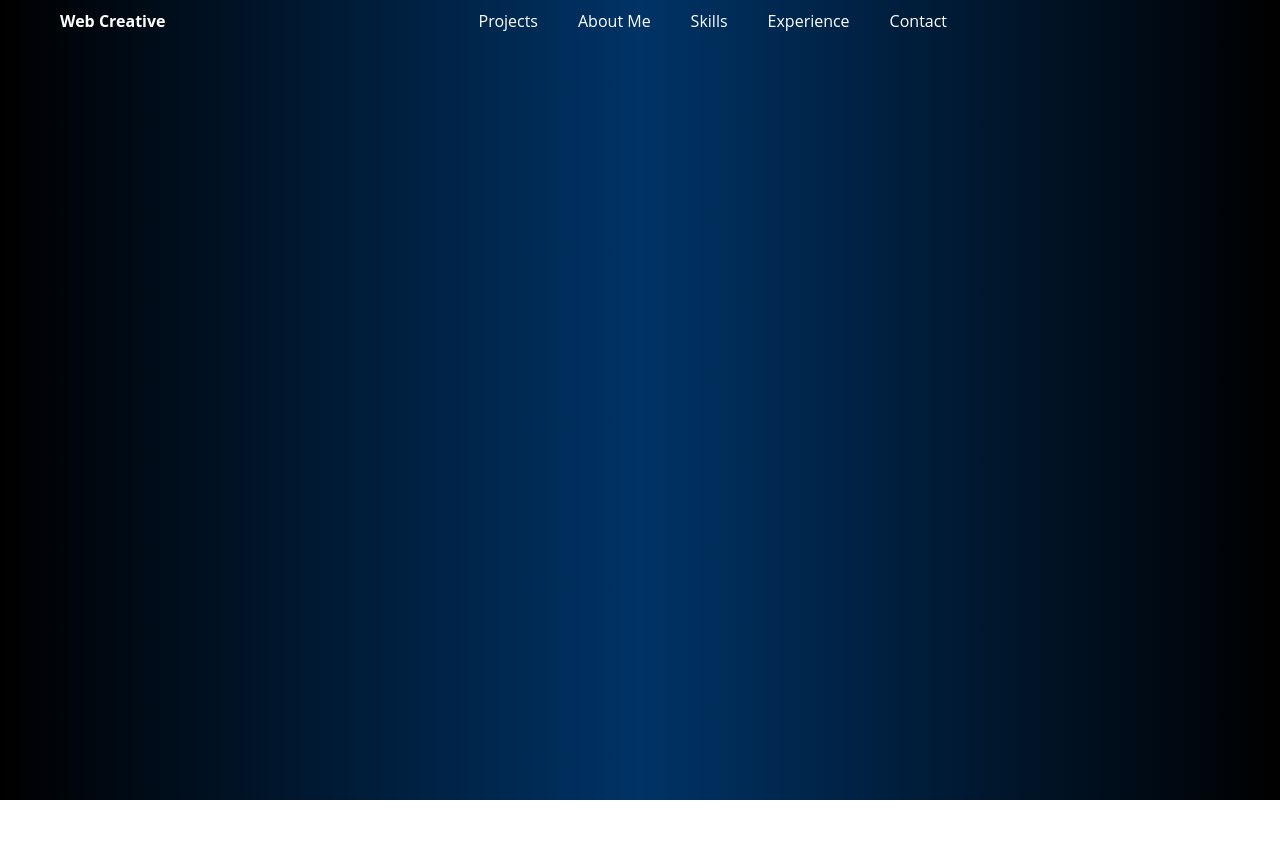
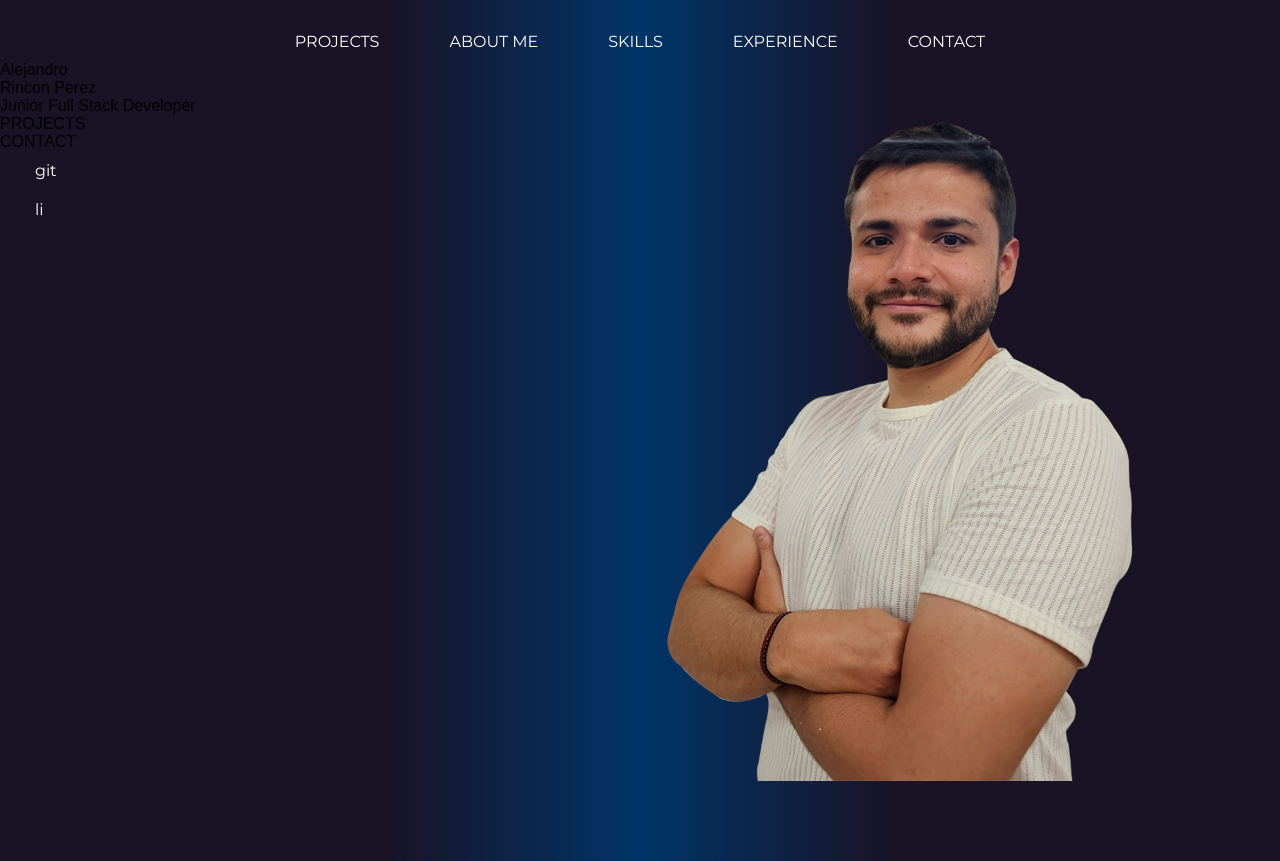
Before and after one commit to AlejandroRinconPerez/Portfolio, a plain HTML site: page index.html in a window 1280 px wide. Before the commit the page ends 800 px from the top, so only its background shows below. Drawn offline with nearby package versions, Linux system fonts and the light colour scheme; a web font is replaced by a local one.

Commit message:
feat: :sparkles: new info added
styles and the files to continue the project has been added

@Alejandro Rincon

```diff
--- a/index.html
+++ b/index.html
@@ -5,21 +5,24 @@
     <meta http-equiv="X-UA-Compatible" content="IE=edge" />
     <meta name="viewport" content="width=device-width, initial-scale=1.0" />
     <link rel="stylesheet" href="styles.css" />
+    <link href="https://fonts.googleapis.com/css2?family=Great+Vibes&family=Playwrite+AU+SA:wght@100..400&display=swap" rel="stylesheet"/>
+    <link href="https://fonts.googleapis.com/css2?family=Montserrat:wght@400;700&display=swap" rel="stylesheet"/>
+
     <script src="main.js" defer></script>
-    <title>Responsive Navbar</title>
+    <title>Portfolio</title>
   </head>
   <body>
     <header>
       <div class="navbar">
-        <div class="logo"><a href=""> Web Creative </a></div>
+
         <ul class="links">
-            <li><a href="">Projects</a></li>
-            <li><a href="">About Me</a></li>
-            <li><a href="">Skills</a></li>
-            <li><a href="">Experience</a></li>
-            <li><a href="">Contact</a></li>
+            <li class="flipUp-360"><a href="">PROJECTS</a></li>
+            <li class="flipUp-360" ><a href="">ABOUT ME </a></li>
+            <li class="flipUp-360"><a href="">SKILLS</a></li>
+            <li class="flipUp-360" ><a href="">EXPERIENCE</a></li>
+            <li class="flipUp-360" ><a href="" >CONTACT</a></li>
         </ul>
-        <div class="toggle">
+        <div class="toggle .flipSide-360">
           <ion-icon name="menu-outline" id="toggle"></ion-icon>
         </div>
       </div>
@@ -33,6 +36,62 @@
 
       </div>
     </header>
+    <main>
+<section class="tittleZone">
+    <div class="info">
+        <div class="zone_1">
+            <p>
+                Alejandro
+            </p>
+            <p>
+                Rincon Perez
+            </p>
+
+            <p>
+                Junior Full Stack Developer
+
+            </p>
+
+        </div>
+        <div class="Zone_2">
+            <p>
+                PROJECTS
+            </p>
+
+        </div>
+        <div class="Zone_3">
+
+          <p>  CONTACT </p>
+            <a href="">git</a>
+            <a href="">li</a>
+
+        </div>
+
+
+
+    </div>
+    <div class="photo">
+
+        <img src="./Files/alejo.png" alt="Not Found">
+
+
+
+    </div>
+
+</section>
+
+
+
+
+
+
+    </main>
+
+
+
+
+
+
 
 
 
--- a/styles.css
+++ b/styles.css
@@ -1,11 +1,9 @@
-
-
 
 * {
     margin: 0;
     padding: 0;
     box-sizing: border-box;
-    font-family: 'Open Sans', sans-serif;
+    font-family: 'Erstoria ', sans-serif;
   }
 
   @font-face {
@@ -20,17 +18,16 @@
 
 :root {
 --color-blanco: #ffffff;
---color-negro: #000000;
---color-azul-fondo: #003366;
+--color-negro: #1a1225;
+--color-azul-fondo: #003569;
 --color-hover: #8a8787;
 }
 
   body {
-    background: linear-gradient(to right, var(--color-negro), var(--color-azul-fondo), var(--color-negro));
+    background: linear-gradient(to right, var(--color-negro)30%, var(--color-azul-fondo) 50%, var(--color-negro) 70%);
+
     background-position: center;
     background-size: cover;
-
-
 
   }
   header ul {
@@ -43,16 +40,20 @@
     list-style: none;
   }
 
-  a {
+a{
+    display: flex;
+    gap: 2rem;
+    font-size: 1rem ;
     text-decoration: none;
     color: var(--color-blanco);
-    font-size: 1rem;
-    padding: 10px 20px;
+    padding: 10px 35px;
     display: block;
     position: relative;
     transition: color 0.3s ease;
+    font-weight: 100;
+    font-family: "Montserrat";
 
-  }
+}
 
   header ul li a:hover {
     background-color: var(--color-hover);
@@ -63,6 +64,29 @@
     box-shadow: 0 4px 8px rgba(0, 0, 0, 0.2);
     cursor: pointer;
 }
+
+
+
+.flipUp-360{
+    transition: .5s, color .10s;
+    -webkit-transition: .5s, color .10s;
+    -moz-transition: .5s, color .10s;
+}
+.flipUp-360:hover{
+    transform: translatey(-10px);
+        -webkit-transform: translatey(-10px);
+        -moz-transform: translatey(-10px);
+}
+
+
+
+
+
+
+
+
+
+
 
 
 header ul li a::before {
@@ -100,21 +124,43 @@ header {
     margin: 0  auto;
     display: flex;
     align-items: center;
-    justify-content: space-between;
+    justify-content: center;
+    padding-top: 1.4rem;
+
+}
 
 
-}
 
 .navbar .logo a {
     font-size: 1.5 rem ;
     font-weight: bold;
+    font-family: 'Great Vibes', sans-serif;
+    margin: 0 10rem;
 
 }
 
-.navbar .links{
+.navbar .links a {
     display: flex;
-    gap: 2 rem;
+    gap: 2rem;
+    font-size: 1rem ;
+    text-decoration: none;
+    color: var(--color-blanco);
+    padding: 10px 35px;
+    display: block;
+    position: relative;
+    transition: color 0.3s ease;
+    font-weight: 100;
+    font-family: "Montserrat";
 
+
+
+
+
+}
+.toggle{
+    justify-self: right;
+    position: absolute;
+    right: 10px
 }
 
 #toggle{
@@ -122,19 +168,13 @@ header {
     cursor: pointer;
     display: none;
 
-
-
-
 }
-
-
  /* DROP DOWN MENU */
 
  .dropdown_menu.open{
     height: 240px;
 
  }
-
 
  .dropdown_menu {
     position: absolute;
@@ -157,8 +197,31 @@ header {
     justify-content: center;
     align-content: center;
  }
+/* TITTLE ZONE 1*/
 
+.tittleZone{
+    height: 100vh;
+    display: flex;
+    justify-content: center;
+    align-content:space-around;
+    flex-direction: row;
 
+}
+
+.info{
+    width: 50%;
+
+}
+
+.photo{
+    width: 50%;
+    display: flex;
+    justify-content: right;
+    align-content: center;
+}
+.photo img{
+    height: 90%;
+}
 
 
 
@@ -179,8 +242,6 @@ header {
     display: block;
 
 
-
-
 }
 
 
```
Also changed, not shown: Files/Fonts/Erstoria.otf (added), Files/Fonts/Great Day bold Personal Use.ttf (added), Files/Fonts/Montserrat-Bold.ttf (added), Files/Fonts/Montserrat-ExtraBold.ttf (added), Files/Fonts/Montserrat-Medium.ttf (added), Files/Fonts/Montserrat-Regular.ttf (added), Files/Fonts/Montserrat-SemiBold.ttf (added), Files/Pag Hoja de vida alejandro Informe.txt (added), Files/WhatsApp Image 2024-11-08 at 12.26.56 PM.png (added), Files/alejo.png (added), 1 other file.
